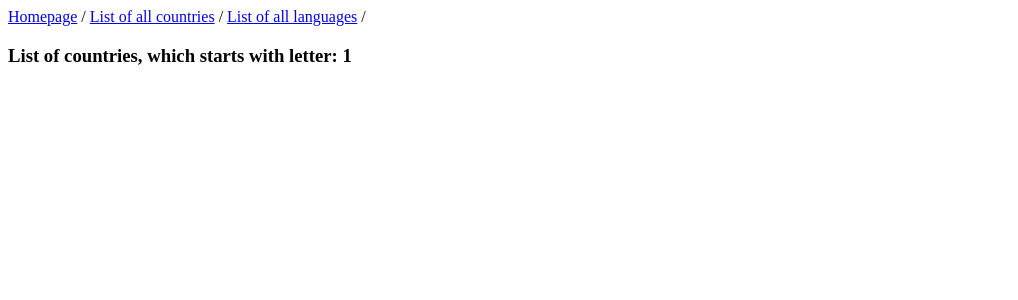
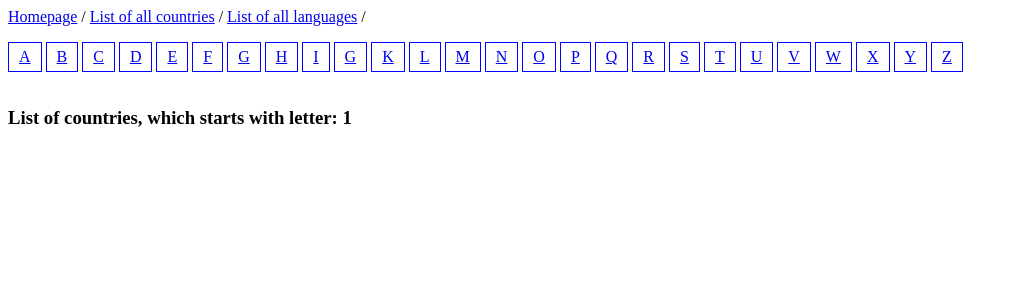
Before and after one commit to GunGalla/DjangoCountries, a Django app: page /countries-list/countries_by_letter/1/ in a window 1280 px wide. Shown: the top 300 px of the page, without its empty margins (0-1018 px from the left). Run offline with Django 4.2, Linux system fonts and the light colour scheme; data comes from the database, SQL or seed files in the repository.

Commit message:
Fix mistakes

```diff
--- a/Countries/views.py
+++ b/Countries/views.py
@@ -37,11 +37,8 @@ def country(request, country_name):
 
 
 def country_by_letter(request, letter):
-    # TODO: 19-ое задание выполнено не совсем верно. Алфавит - по сути является фильтром.
-    #   Но при переходе по выбранной букве - алфавит исчезает.
-    #   В самом задании дан пример, там видно как должна работать фильтрация по алфавиту.
     countries = Country.objects.filter(name__startswith=letter)
-    context = {'countries': countries, 'letter': letter}
+    context = {'countries': countries, 'letter': letter, 'alphabet': ALPHABET}
     return render(request, 'letter.html', context)
 
 
@@ -52,10 +49,9 @@ def languages_list(request):
 
 
 def language(request, language_name):
-    # TODO: если пройти по url: http://127.0.0.1:8000/languages/test/, то сайт падает с 500 ошибкой. Исправьте.
     try:
         language = Language.objects.get(name=language_name)
     except ObjectDoesNotExist:
-        return HttpResponseNotFound(f"Language, named {country_name} not found :(")
+        return HttpResponseNotFound(f"Language, named {language_name} not found :(")
     context = {'language': language}
     return render(request, 'language.html', context)
--- a/templates/letter.html
+++ b/templates/letter.html
@@ -1,5 +1,18 @@
 {% extends 'base.html' %}
+{% block style %}
+    <style>
+        .letters{
+            display: inline-block;
+            border: 1px solid blue;
+            padding: 5px 10px;
+        }
+    </style>
+{% endblock %}
 {% block content %}
+<br>
+{% for letter in alphabet %}
+    <p class="letters"><a href="{% url 'letter' letter%}">{{ letter }}</a></p>
+{% endfor %}
 <h3>List of countries, which starts with letter: {{ letter }}</h3>
 <ol>
   {% for country in countries %}
```
